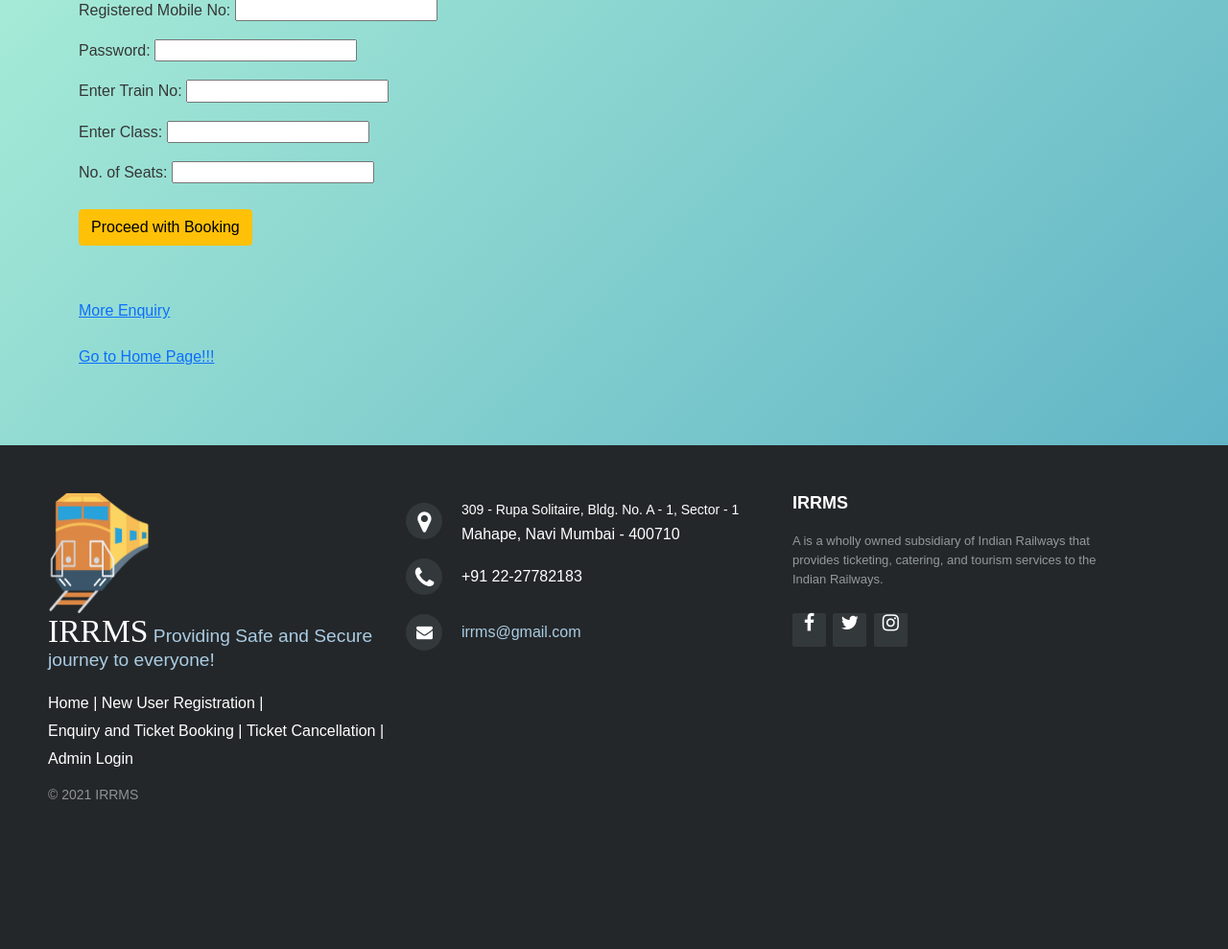
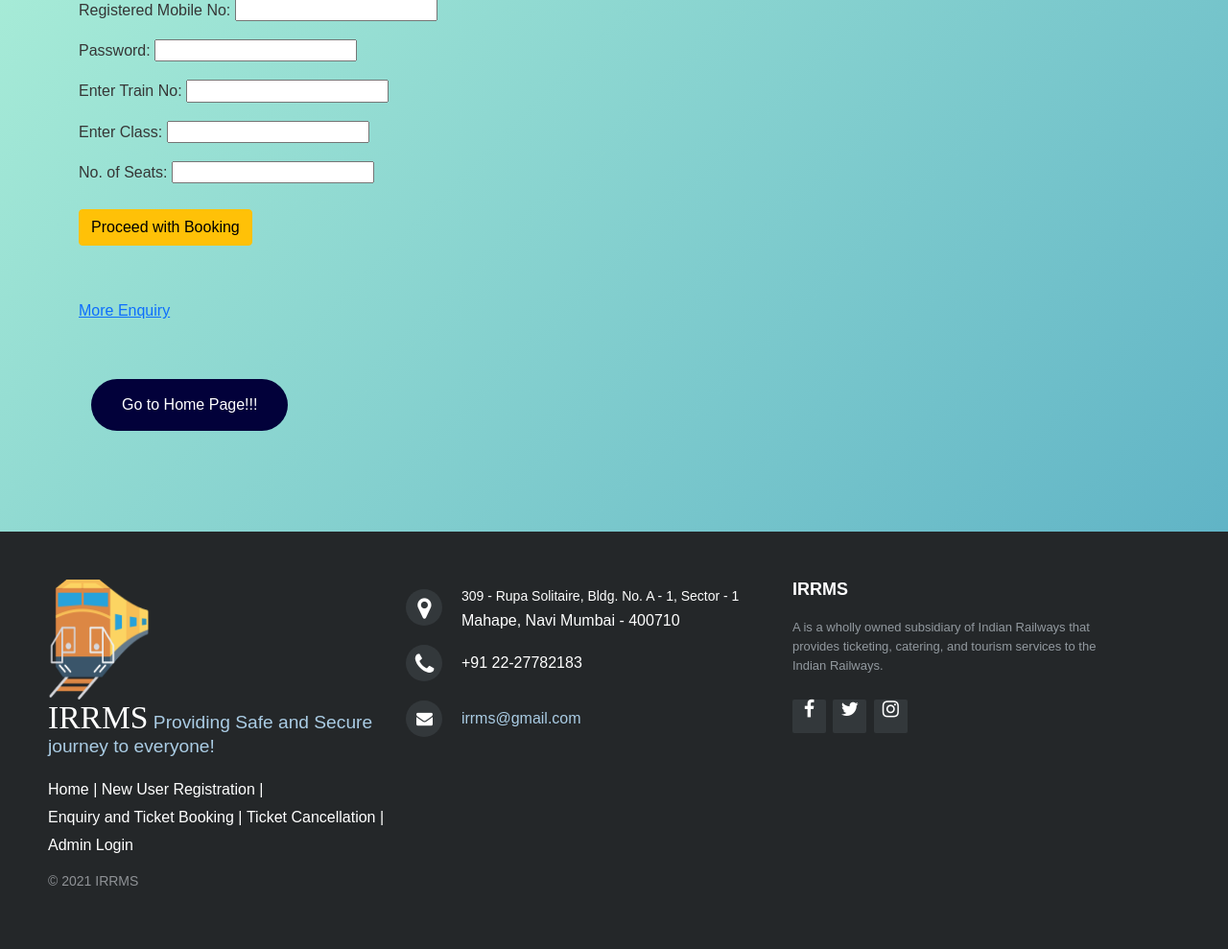
Before and after one commit to AlacritousCreature/Railway_Reservation_Mangement_System, a PHP site: page /railway/enquiry_result.php in a window 1280 px wide. Shown: the part 447-1436 px from the top of the page at 96% size. Before the commit the page ends 1280 px from the top, so only its background shows below. Run offline with PHP 8.4, Linux system fonts and the light colour scheme; data comes from the database, SQL or seed files in the repository; data that the repository does not hold is empty; some libraries are stand-ins or nearby versions; some web fonts are replaced.

Commit message:
enquiry route updated

```diff
--- a/railway/enquiry_result.php
+++ b/railway/enquiry_result.php
@@ -70,7 +70,26 @@
         $conn->close();
         ?>
 
-        <br><a href="index.htm">Go to Home Page!!!</a>
+        <br>
+
+        <div class="row" style="display: flex; padding: 20px">
+            <div class="column" style="flex: -10%;padding: 5px;"></div>
+            <div align="left" class="column" style="flex: 50%;padding: 5px;">
+            <a href="index.htm"  style="text-decoration: none;
+                        display: inline-block;
+                        padding: 15px 32px;
+                        text-align: center;
+                        text-decoration: none;
+                        color: #ffffff;
+                        background-color: rgb(2, 1, 58);
+                        border-radius: 50px;
+                        outline: whitesmoke;
+
+                        ">Go to Home Page!!!</a></div>
+            </div>
+            </div>
+
+
     </div>
     <div id="footid"></div>
 
```
Also changed, not shown: railway/enquiry.php (+36 -18 lines).
